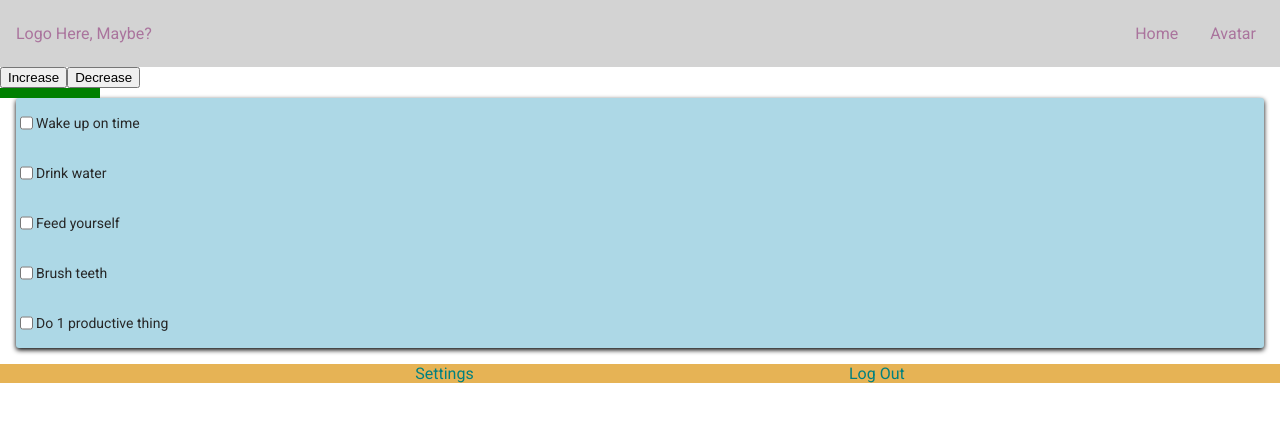
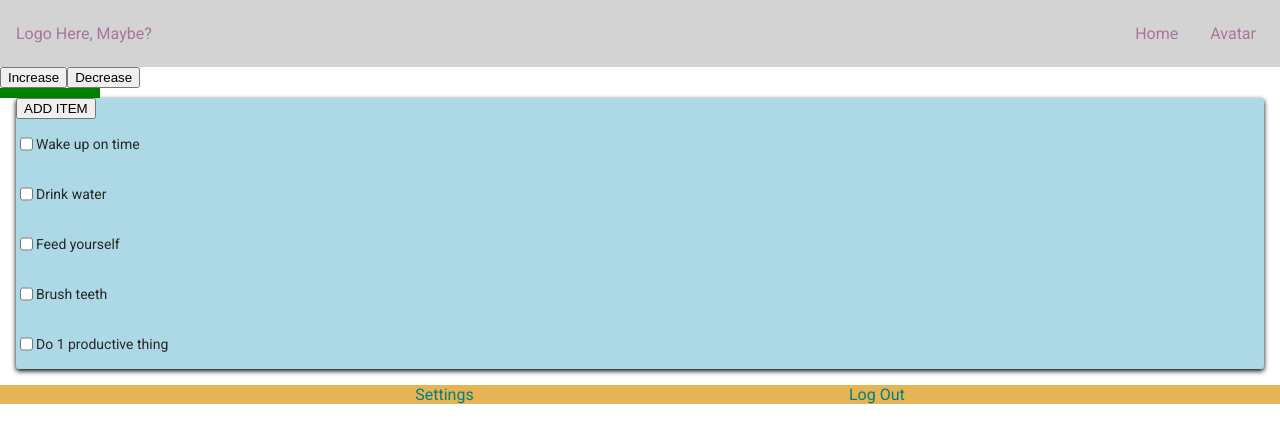
Before and after one commit to orpd0523/olga-perez-capstone, a React (Create React App) app: page / in a window 1280 px wide. Shown: the top 442 px of the page. Built offline with nearby package versions, Linux system fonts and the light colour scheme.

Commit message:
made funciton to add todo item and button

```diff
--- a/package.json
+++ b/package.json
@@ -11,6 +11,7 @@
     "react-router-dom": "^6.4.4",
     "react-scripts": "5.0.1",
     "sass": "^1.56.1",
+    "uuid": "^9.0.0",
     "web-vitals": "^2.1.4"
   },
   "scripts": {
--- a/src/components/TodoList/TodoList.js
+++ b/src/components/TodoList/TodoList.js
@@ -1,4 +1,6 @@
 import TodoItem from "../TodoItem/TodoItem";
+import { useState } from "react";
+import { v4 as uuidv4 } from "uuid";
 
 const todoArray = [
   {
@@ -7,7 +9,7 @@ const todoArray = [
     description: "Wake up on time",
     status: "",
     repeat: "",
-        required: true
+    required: true,
   },
   {
     id: 2,
@@ -15,7 +17,7 @@ const todoArray = [
     description: "Drink water",
     status: "",
     repeat: "",
-        required: true
+    required: true,
   },
   {
     id: 3,
@@ -23,7 +25,7 @@ const todoArray = [
     description: "Feed yourself",
     status: "",
     repeat: "",
-        required: true
+    required: true,
   },
   {
     id: 4,
@@ -31,7 +33,7 @@ const todoArray = [
     description: "Brush teeth",
     status: "",
     repeat: "",
-        required: true
+    required: true,
   },
   {
     id: 5,
@@ -39,20 +41,28 @@ const todoArray = [
     description: "Do 1 productive thing",
     status: "",
     repeat: "",
-        required: true
-    }
+    required: true,
+  },
 ];
 
-function TodoList(){
-    return(
+function TodoList() {
+  const [todoList, setTodoList] = useState(todoArray);
+  const addTodo = (todo) => {
+    const obj = { id: uuidv4(), user_id: 1, description: "test" };
+    setTodoList((current) => {
+      return [...current, obj];
+    });
+  };
+  return (
+    <>
+    <button type="button" onClick={addTodo}>ADD ITEM</button>
       <div>
-            {todoArray.map((todo)=>{
-                return(
-                    <TodoItem key={todo.id}{...todo}/>
-                )
+        {todoList?.map((todo) => {
+          return <TodoItem key={todo.id} {...todo} />;
         })}
       </div>
-    )
+    </>
+  );
 }
 
 export default TodoList;
```
Also changed, not shown: 1 other file (tests, documents, lock files or other folders). Lines whose indentation alone changed are shown as unchanged.
